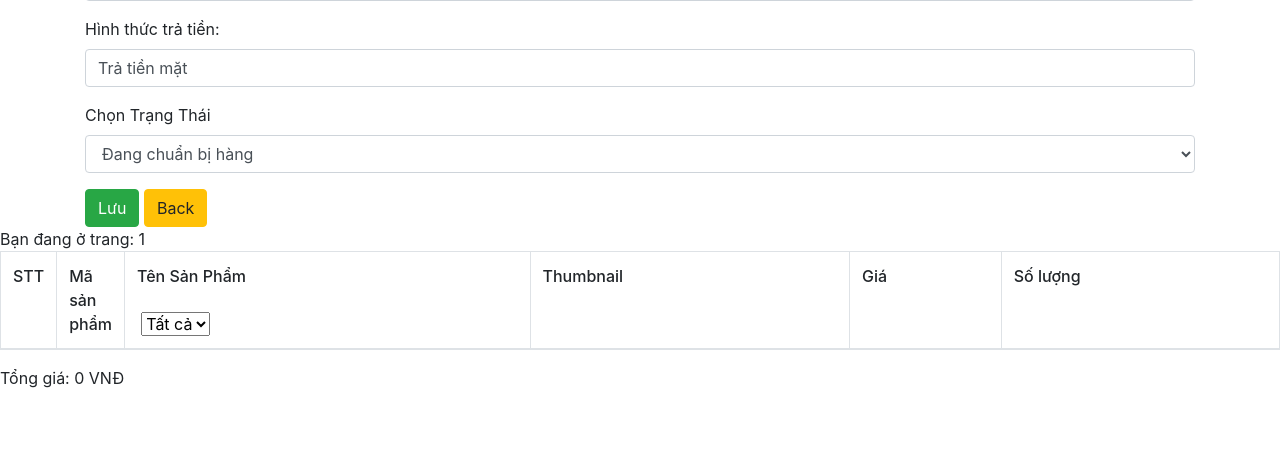
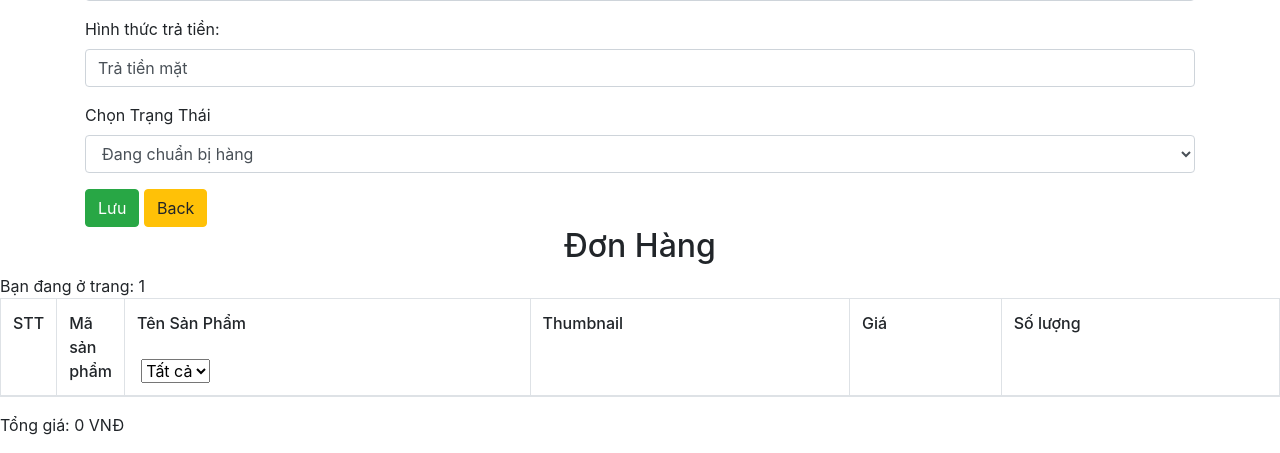
Before and after one commit to taannv636/web2, a PHP site: page /PROJECT/admin/edit.php in a window 1280 px wide. Shown: the part 673-1126 px from the top of the page. Before the commit the page ends 1061 px from the top, so only its background shows below. Run offline with PHP 8.4, Linux system fonts and the light colour scheme; data comes from the database, SQL or seed files in the repository; data that the repository does not hold is empty; some libraries are stand-ins or nearby versions.

Commit message:
sửa ql đơn hàng

```diff
--- a/PHP/admin/edit.php
+++ b/PHP/admin/edit.php
@@ -201,7 +201,9 @@ if (isset($_GET['order_id'])) {
             });
         })
     </script>
-
+     <div class="panel-heading">
+                <h2 class="text-center">Đơn Hàng</h2>
+            </div>
         <table class="table table-bordered table-hover">
                 <thead>
                     <tr style="font-weight: 500;">
```
